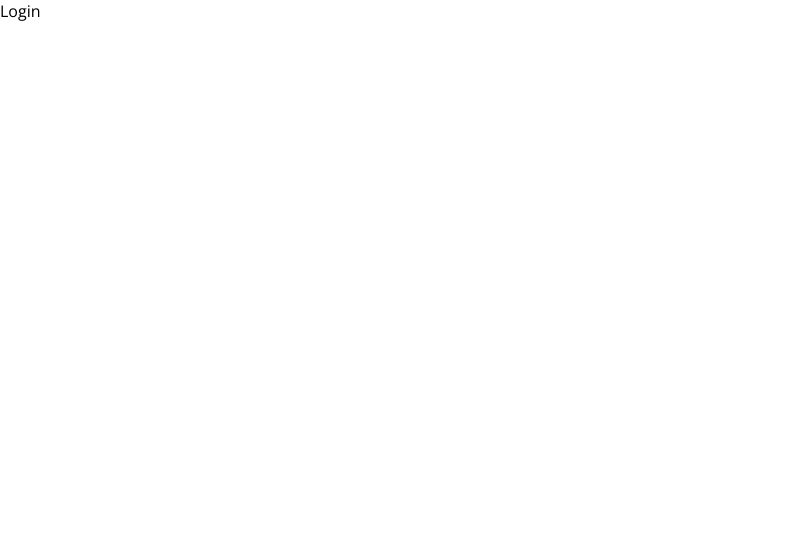
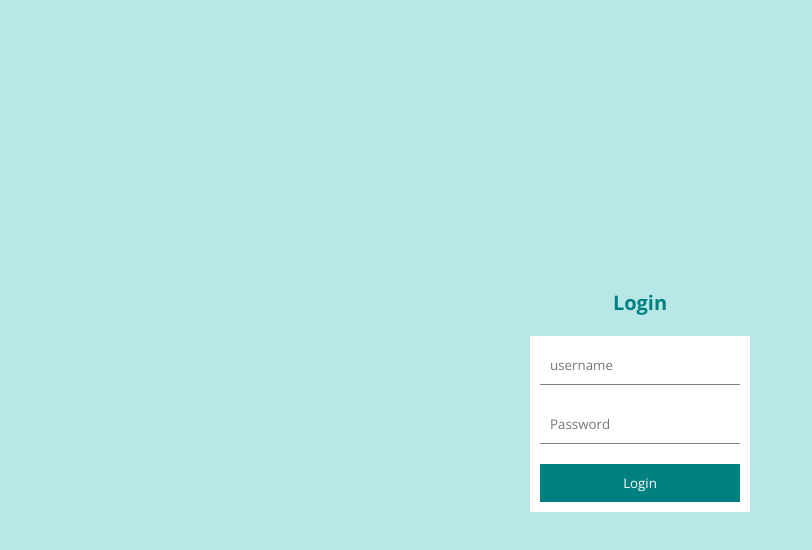
Before and after one commit to AERH8601/Blog, a React (Create React App) app in the folder client/: page /login in a window 1280 px wide. Shown: the top 550 px of the page, without its empty margins (0-812 px from the left). Built offline with nearby package versions, Linux system fonts and the light colour scheme.

Commit message:
Desarrollo Login y Estilos del mismo

```diff
--- a/client/src/App.js
+++ b/client/src/App.js
@@ -10,6 +10,7 @@
 import Single from "./pages/Single";
 import Navbar from "./components/Navbar";
 import Footer from "./components/Footer";
+import "./style.scss";
 
 const Layout = () => {
   return(
@@ -31,7 +32,7 @@
         element: <Home/>,
       },
       {
-        path: "/single",
+        path: "/post/:id",
         element: <Single/>,
       },
       {
@@ -53,8 +54,10 @@
 
 function App() {
   return (
-    <div>
+    <div className="app">
+      <div className="container">
       <RouterProvider router={router} />
+      </div>
     </div>
   );
 }
--- a/client/src/pages/Login.jsx
+++ b/client/src/pages/Login.jsx
@@ -2,7 +2,14 @@
 
 const Login = () => {
   return (
-    <div>Login</div>
+    <div className='auth'>
+        <h1>Login</h1>
+        <form action="">
+            <input type="text" placeholder='username' />
+            <input type="password" placeholder='Password' />
+            <button>Login</button>
+        </form>
+    </div>
   )
 }
 
--- /dev/null
+++ b/client/src/style.scss
@@ -0,0 +1,50 @@
+$lightGreen: #b9e7e7;
+
+.app{
+
+
+    .container{
+
+        //LOGIN && REGISTER
+
+        .auth{
+            display: flex;
+            flex-direction: column;
+            align-items: center;
+            justify-content: center;
+            height: 100vh;
+            background-color: $lightGreen;
+
+            h1{
+                font-size: 20px;
+                color: teal;
+                margin-bottom: 20px;
+
+            }
+
+            form{
+                display: flex;
+                flex-direction: column;
+                padding: 10px;
+                background-color: white;
+                width: 200px;
+                gap: 20px;
+
+                input{
+                    padding: 10px;
+                    border: none;
+                    border-bottom: 1px solid gray;
+                }
+
+                button {
+                    padding: 10px;
+                    border: none;
+                    background-color: teal;
+                    cursor: pointer;
+                    color: white;
+                }
+            }
+        }
+
+    }
+}
--- a/package.json
+++ b/package.json
@@ -1,5 +1,6 @@
 {
   "dependencies": {
-    "react-router-dom": "^6.26.2"
+    "react-router-dom": "^6.26.2",
+    "sass": "^1.78.0"
   }
 }
```
Also changed, not shown: 1 other file (tests, documents, lock files or other folders).
